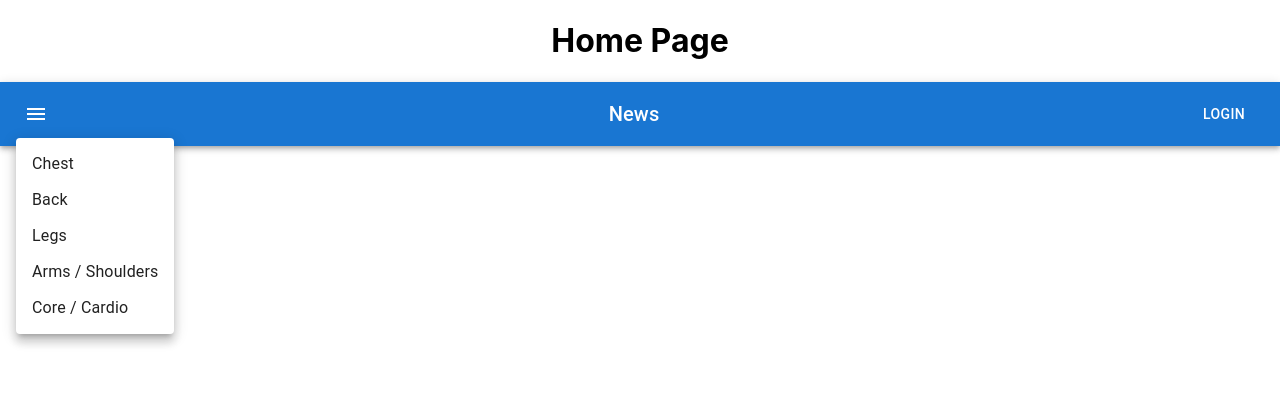
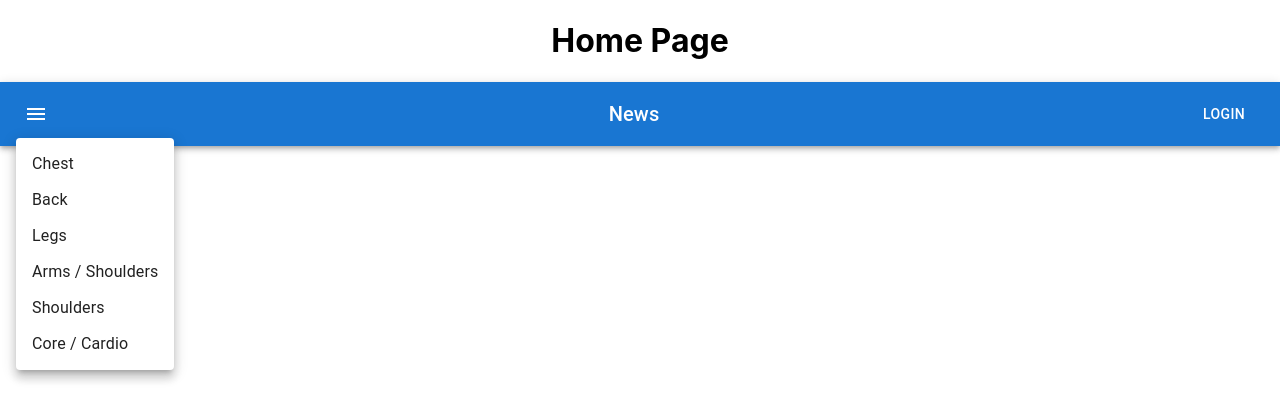
Before and after one commit to RickyMartinez16/gym-buddy, a React (Create React App) app: page / in a window 1280 px wide. Both pictures are taken after a click on the button "menu". Shown: the top 420 px of the page. Built offline with nearby package versions, Linux system fonts and the light colour scheme.

Commit message:
menu items

```diff
--- a/src/components/NavBar.jsx
+++ b/src/components/NavBar.jsx
@@ -50,6 +50,7 @@ export default function CustomAppBar() {
             <MenuItem onClick={handleMenuClose}>Back</MenuItem>
             <MenuItem onClick={handleMenuClose}>Legs</MenuItem>
             <MenuItem onClick={handleMenuClose}>Arms / Shoulders</MenuItem>
+            <MenuItem onClick={handleMenuClose}>Shoulders</MenuItem>
             <MenuItem onClick={handleMenuClose}>Core / Cardio</MenuItem>
           </Menu>
         </Toolbar>
```
